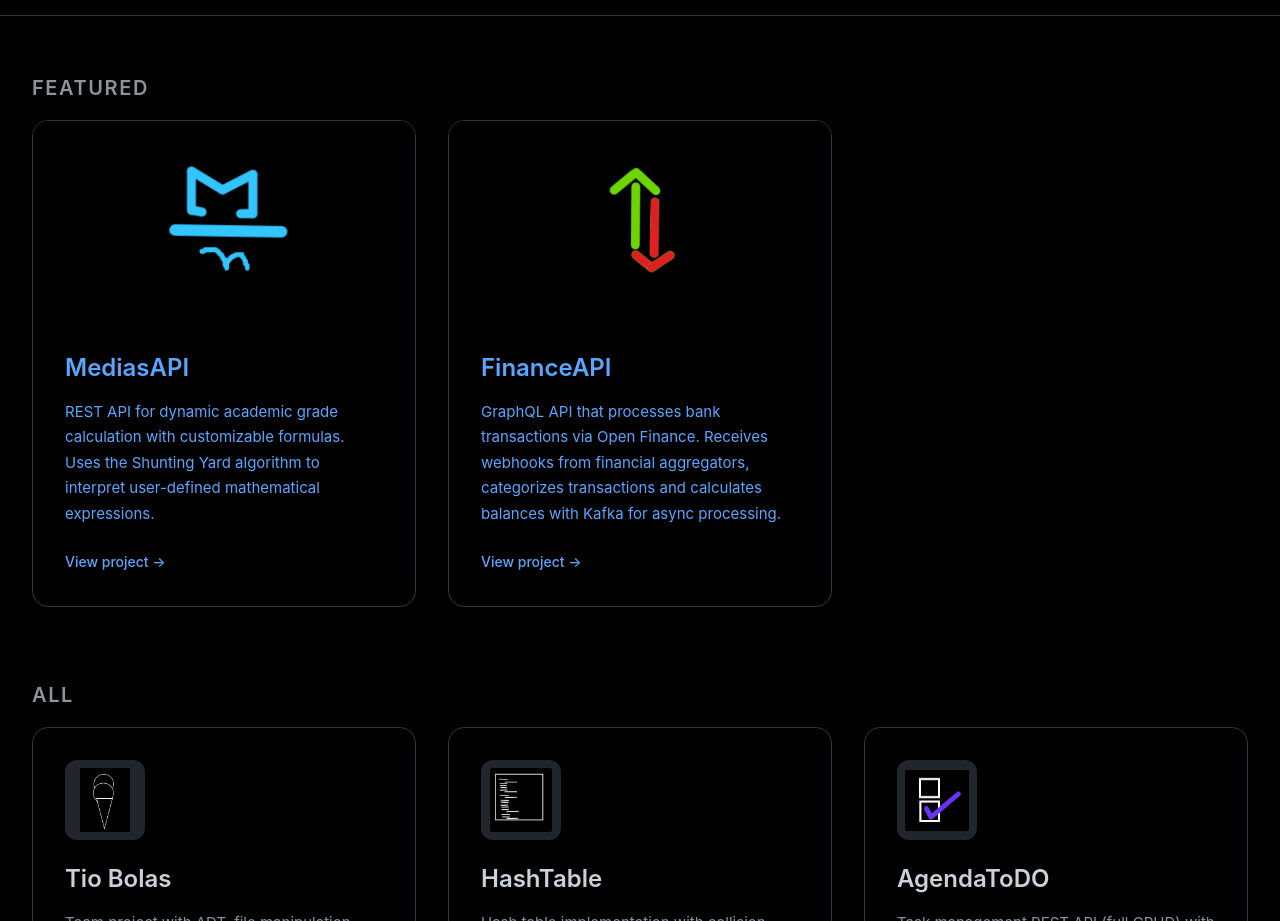
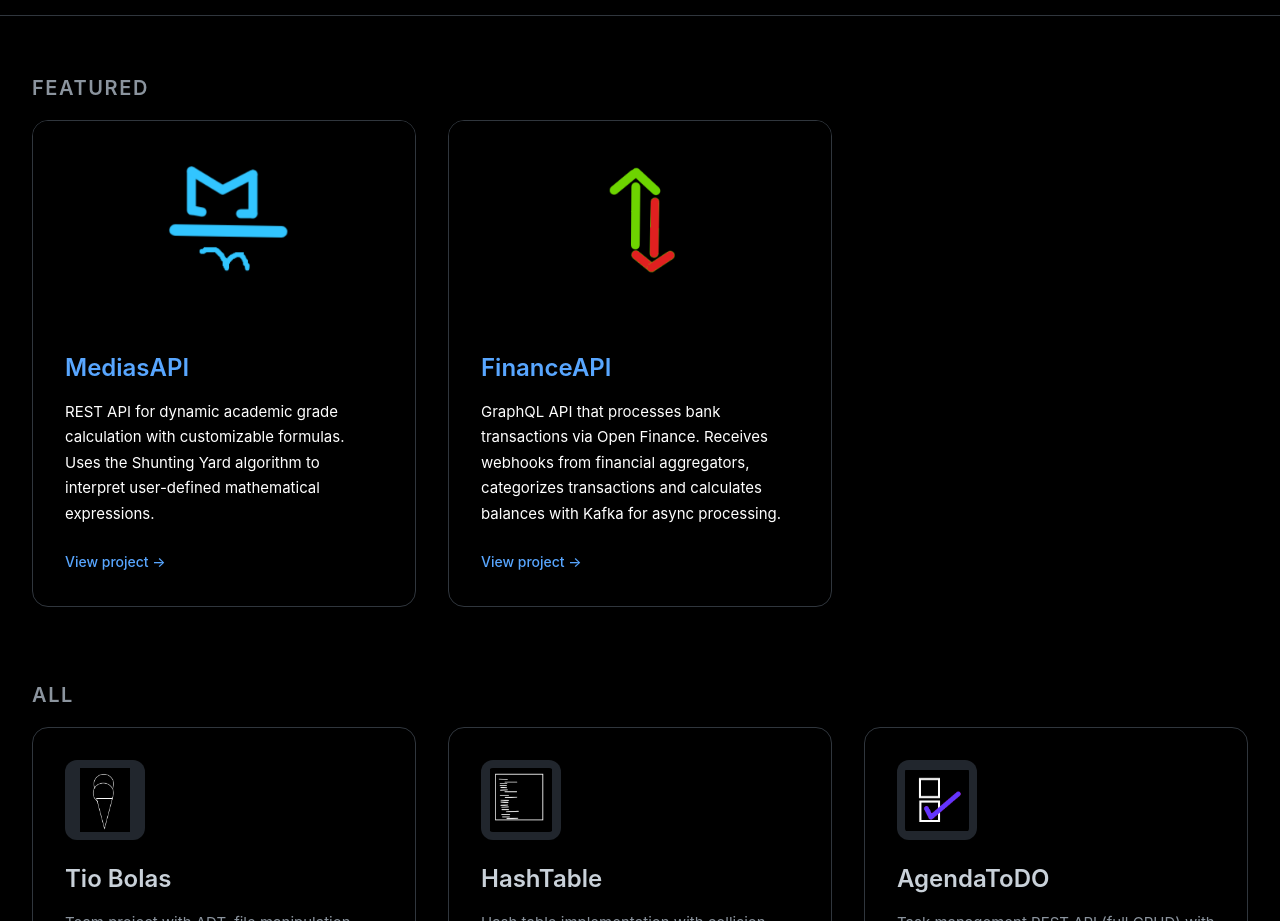
Before and after one commit to GustavoDaMassa/PortifolioSite, a React (Vite) app: page /trajetoria in a window 1280 px wide. Shown: the part 1700-2621 px from the top of the page. Built offline with nearby package versions, Linux system fonts and the light colour scheme.

Commit message:
feat: add video preview on hover for featured project cards
Show muted autoplay iframe on card hover, set description text to white.

```diff
--- a/src/components/ProjectCard/ProjectCard.jsx
+++ b/src/components/ProjectCard/ProjectCard.jsx
@@ -1,13 +1,31 @@
+import { useState } from 'react';
 import { Link } from 'react-router-dom';
 import { useTranslation } from 'react-i18next';
 import styles from './ProjectCard.module.css';
 
 export const ProjectCard = ({ project }) => {
   const { t } = useTranslation();
+  const [isHovered, setIsHovered] = useState(false);
+
+  const mediaArea = project.featured ? (
+    <div className={styles.mediaWrapper}>
+      <img src={project.image} alt={t(`projects.${project.id}.title`)} />
+      {project.video && isHovered && (
+        <iframe
+          src={project.video}
+          className={styles.videoPreview}
+          allow="autoplay; encrypted-media"
+          title={t(`projects.${project.id}.title`)}
+        />
+      )}
+    </div>
+  ) : (
+    <img src={project.image} alt={t(`projects.${project.id}.title`)} />
+  );
 
   const cardContent = (
     <>
-      <img src={project.image} alt={t(`projects.${project.id}.title`)} />
+      {mediaArea}
       <div className={styles.content}>
         <h1>{t(`projects.${project.id}.title`)}</h1>
         <p>{t(`projects.${project.id}.description`)}</p>
@@ -35,7 +53,12 @@ export const ProjectCard = ({ project }) => {
 
   if (project.featured) {
     return (
-      <Link to={project.route} className={`${styles.projectCard} ${styles.featured}`}>
+      <Link
+        to={project.route}
+        className={`${styles.projectCard} ${styles.featured}`}
+        onMouseEnter={() => project.video && setIsHovered(true)}
+        onMouseLeave={() => setIsHovered(false)}
+      >
         {cardContent}
       </Link>
     );
--- a/src/components/ProjectCard/ProjectCard.module.css
+++ b/src/components/ProjectCard/ProjectCard.module.css
@@ -58,13 +58,40 @@
   margin-bottom: 0;
 }
 
+.mediaWrapper {
+  position: relative;
+  overflow: hidden;
+}
+
+.featured .mediaWrapper {
+  width: 100%;
+  height: 200px;
+}
+
+.featured .mediaWrapper img {
+  height: 100%;
+}
+
+.videoPreview {
+  position: absolute;
+  top: 0;
+  left: 0;
+  width: 100%;
+  height: 100%;
+  border: none;
+  pointer-events: none;
+}
+
 .featured .content {
   padding: var(--spacing-xl);
 }
 
-.featured .content h1,
+.featured .content h1 {
+  color: inherit;
+}
+
 .featured .content p {
-  color: inherit;
+  color: #ffffff;
 }
 
 .viewHint {
@@ -143,7 +170,8 @@
     height: 60px;
   }
 
-  .featured img {
+  .featured img,
+  .featured .mediaWrapper {
     height: 160px;
   }
 
@@ -167,7 +195,8 @@
     margin-bottom: var(--spacing-md);
   }
 
-  .featured img {
+  .featured img,
+  .featured .mediaWrapper {
     height: 130px;
   }
 
--- a/src/data/projects.js
+++ b/src/data/projects.js
@@ -5,13 +5,15 @@ export const featuredProjects = [
     id: 'mediasapi',
     image: getAssetPath('assets/images/capamedias.png'),
     route: '/medias',
-    featured: true
+    featured: true,
+    video: 'https://www.youtube.com/embed/kTjKfrstqTE?autoplay=1&mute=1&controls=0&loop=1&playlist=kTjKfrstqTE'
   },
   {
     id: 'financeapi',
     image: getAssetPath('assets/images/capafinance.png'),
     route: '/finance',
-    featured: true
+    featured: true,
+    video: 'https://www.youtube.com/embed/F6fvKmKf_W0?autoplay=1&mute=1&controls=0&loop=1&playlist=F6fvKmKf_W0'
   }
 ];
 
```
